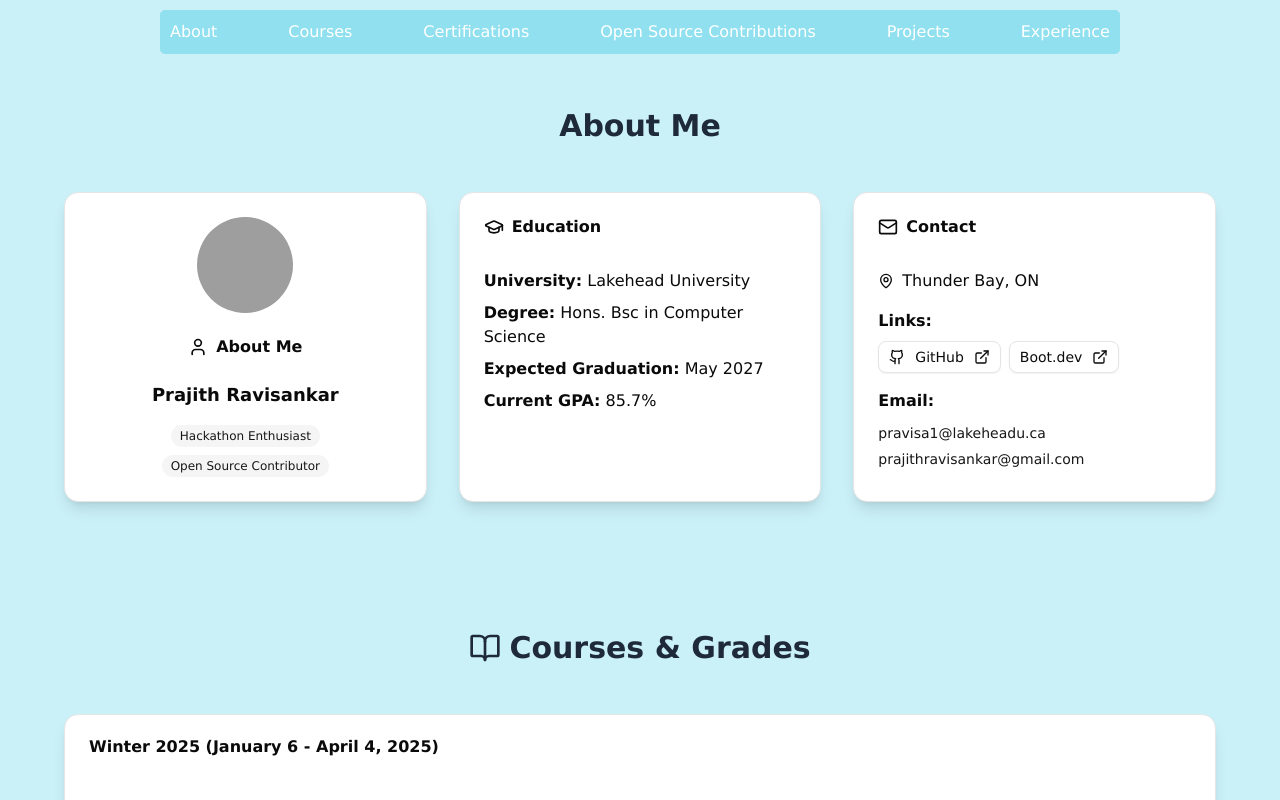
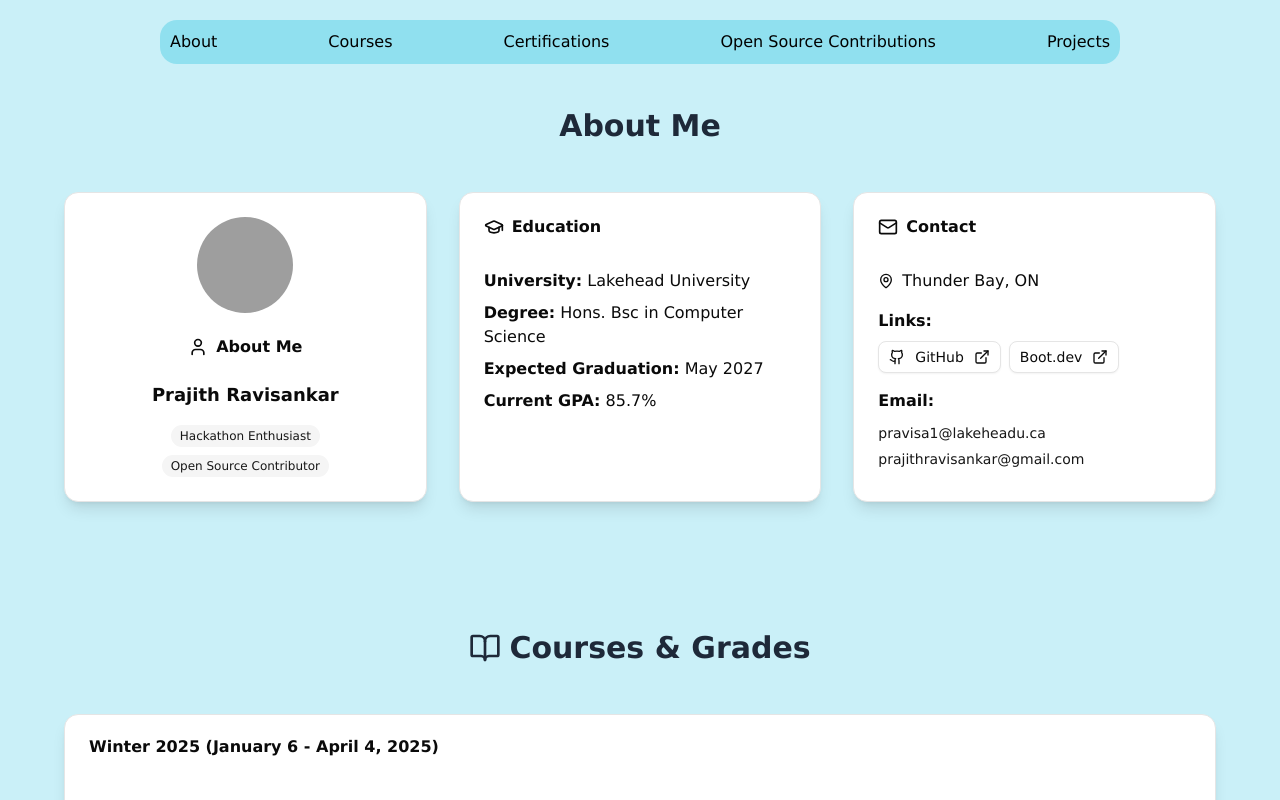
Before and after one commit to prajithravisankar/portfolio, a Next.js app: page / in a window 1280 px wide. Shown: the top 800 px of the page. Built offline with nearby package versions, Linux system fonts and the light colour scheme; grey boxes are pictures that could not be loaded.

Commit message:
mvp finished need to change the ui/ux

```diff
--- a/app/Home.module.css
+++ b/app/Home.module.css
@@ -8,7 +8,7 @@
 
 .navbar {
   position: sticky;
-  top: 10px;
+  top: 20px;
   z-index: 50;
 }
 
@@ -21,14 +21,14 @@
   list-style: none;
   max-width: 75%;
   margin: 0 auto;
-  border-radius: 5px;
+  border-radius: 17px;
   padding: 10px;
   gap: 5px;
 }
 
 .navBarItems li {
   cursor: pointer;
-  color: white;
+  color: black;
 }
 
 /* ABOUT ME SECTION */
--- a/app/page.tsx
+++ b/app/page.tsx
@@ -50,9 +50,6 @@ export default function Home() {
           </li>
           <li>
             <a href="#projects">Projects</a>
-          </li>
-          <li>
-            <a href="#experience">Experience</a>
           </li>
         </ul>
       </nav>
@@ -468,8 +465,8 @@ export default function Home() {
                 </Card>
               </CarouselItem>
             </CarouselContent>
-            <CarouselPrevious className="left-4" />
-            <CarouselNext className="right-4" />
+            <CarouselPrevious className="left-10 top-25 cursor-pointer border-dashed border-yellow-500 bg-blue-200" />
+            <CarouselNext className="right-10 top-25 cursor-pointer border-dashed border-yellow-500 bg-blue-200" />
           </Carousel>
         </div>
       </section>
@@ -785,9 +782,6 @@ export default function Home() {
           </div>
         </div>
       </section>
-      <section id="experience">
-        <h2>Experience</h2>
-      </section>
     </main>
   );
 }
```
